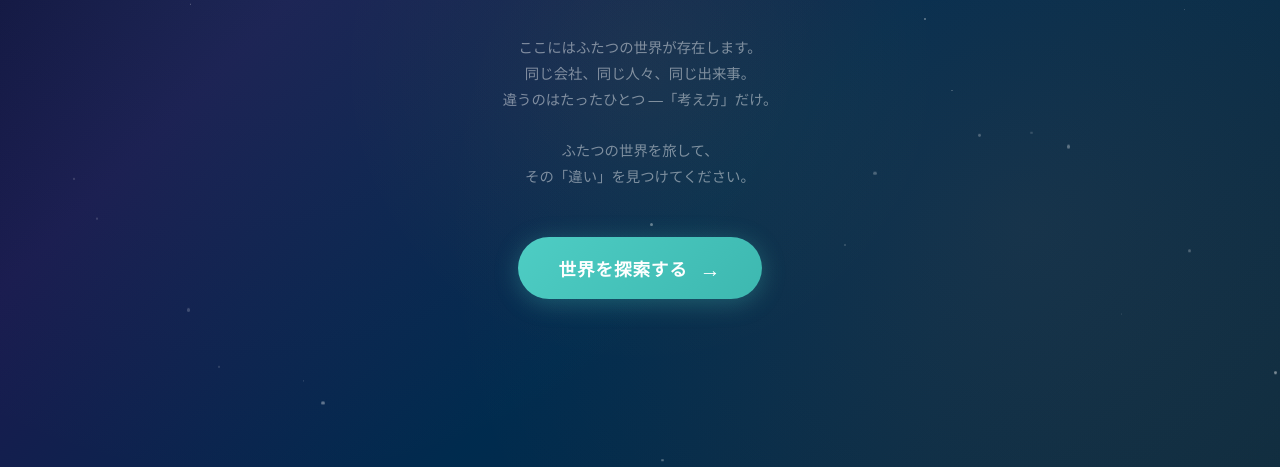
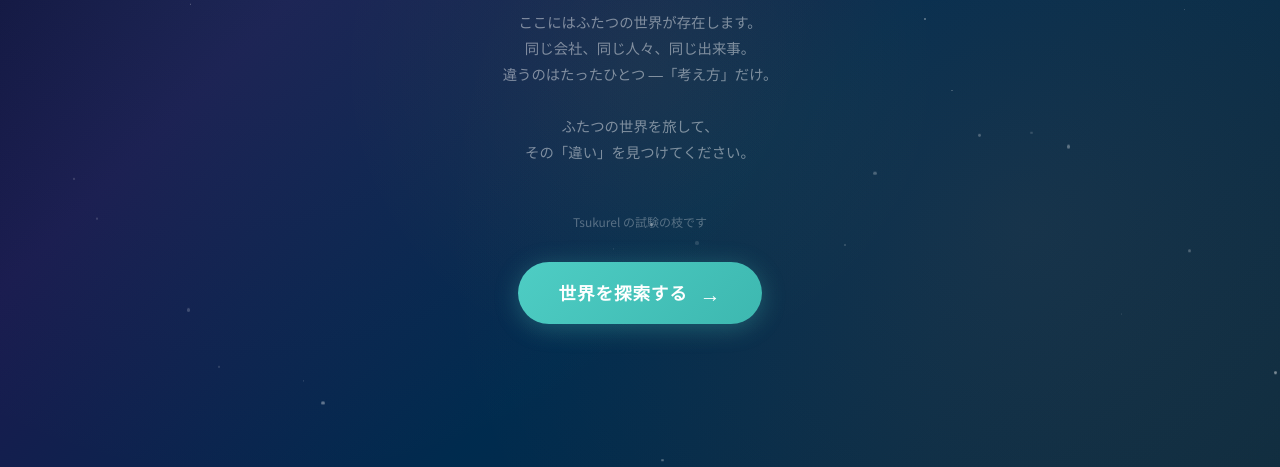
Before and after one commit to Shunichi-Takeda/stock-philosophy-game, a plain HTML site: page index.html in a window 1280 px wide. Shown: the part 333-800 px from the top of the page. Drawn offline with Linux system fonts and the light colour scheme.

Commit message:
【試験・試験用の枝】Tsukurel で直した版: タイトル画面の説明文の下に、小さな文字で「Tsukurel の試験の枝です」と1行だけ表示する。ほかは変えない。

```diff
--- a/index.html
+++ b/index.html
@@ -193,6 +193,12 @@ body {
   max-width: 480px;
   margin-left: auto;
   margin-right: auto;
+}
+
+.title-note {
+  font-size: 0.75rem;
+  color: rgba(255,255,255,0.3);
+  margin-bottom: 2rem;
 }
 
 .btn-start {
@@ -979,6 +985,7 @@ body {
       ふたつの世界を旅して、<br>
       その「違い」を見つけてください。
     </p>
+    <p class="title-note">Tsukurel の試験の枝です</p>
     <button class="btn-start" onclick="startGame()">
       世界を探索する <span class="arrow">→</span>
     </button>
```
